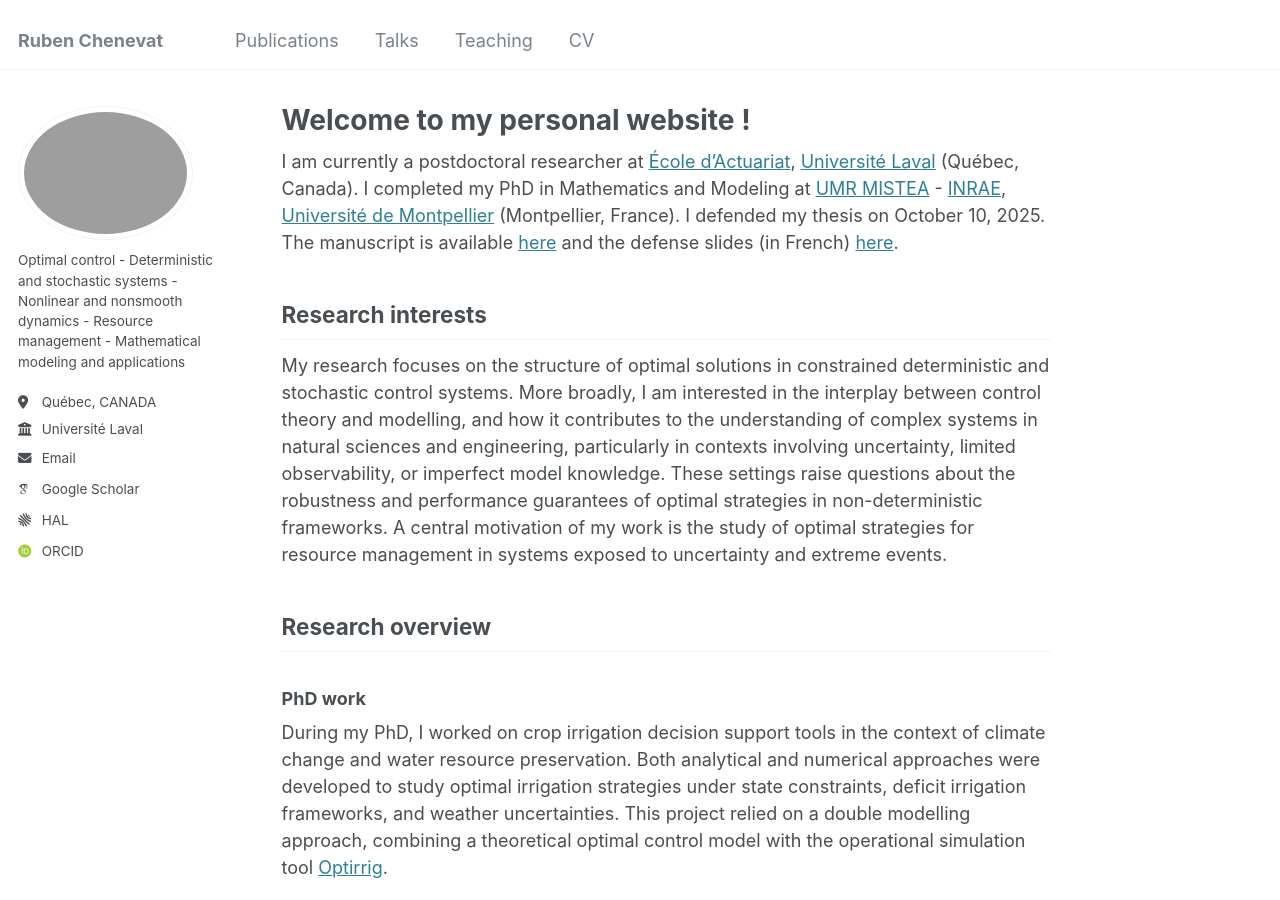
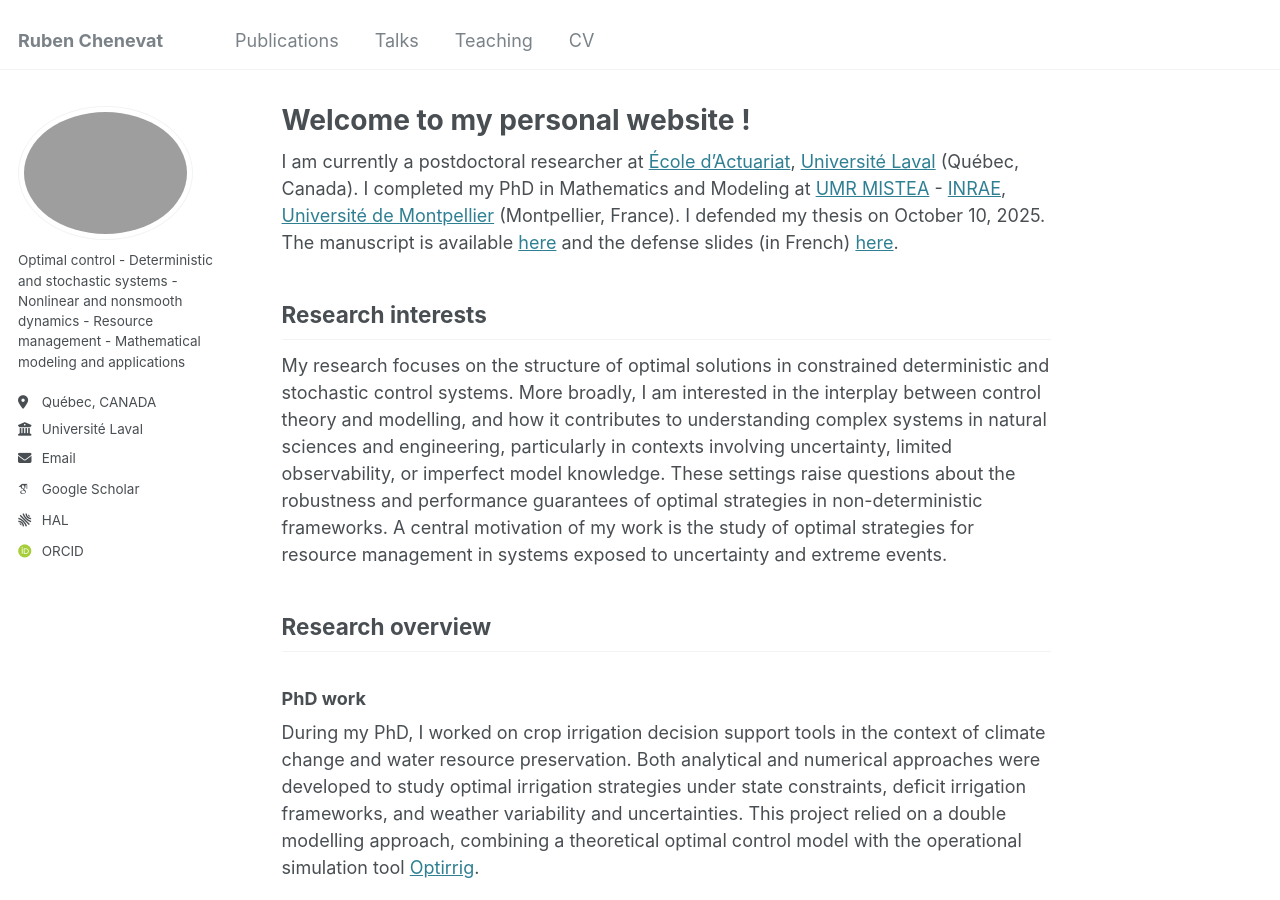
Before and after one commit to rubenchenevat/rubenchenevat.github.io, a Jekyll site: the page built from _pages/about.md, in a window 1280 px wide and 900 px high. Built offline with Jekyll 4.4.1, drawn with Linux system fonts in a browser that asks for light colours; some web fonts are replaced.

Commit message:
Update about.md

```diff
--- a/_pages/about.md
+++ b/_pages/about.md
@@ -12,14 +12,14 @@ I am currently a postdoctoral researcher at [&Eacute;cole d'Actuariat](https://w
 
 ## Research interests
 
-My research focuses on the structure of optimal solutions in constrained deterministic and stochastic control systems. More broadly, I am interested in the interplay between control theory and modelling, and how it contributes to the understanding of complex systems in natural sciences and engineering, particularly in contexts involving uncertainty, limited observability, or imperfect model knowledge. These settings raise questions about the robustness and performance guarantees of optimal strategies in non-deterministic frameworks. A central motivation of my work is the study of optimal strategies for resource management in systems exposed to uncertainty and extreme events.
+My research focuses on the structure of optimal solutions in constrained deterministic and stochastic control systems. More broadly, I am interested in the interplay between control theory and modelling, and how it contributes to understanding complex systems in natural sciences and engineering, particularly in contexts involving uncertainty, limited observability, or imperfect model knowledge. These settings raise questions about the robustness and performance guarantees of optimal strategies in non-deterministic frameworks. A central motivation of my work is the study of optimal strategies for resource management in systems exposed to uncertainty and extreme events.
 
 
 ## Research overview
 
 ### PhD work
 
-During my PhD, I worked on crop irrigation decision support tools in the context of climate change and water resource preservation. Both analytical and numerical approaches were developed to study optimal irrigation strategies under state constraints, deficit irrigation frameworks, and weather uncertainties. This project relied on a double modelling approach, combining a theoretical optimal control model with the operational simulation tool [Optirrig](https://optirrighive.pages-forge.inrae.fr/optirrigCORE/){:target="_blank"}.
+During my PhD, I worked on crop irrigation decision support tools in the context of climate change and water resource preservation. Both analytical and numerical approaches were developed to study optimal irrigation strategies under state constraints, deficit irrigation frameworks, and weather variability and uncertainties. This project relied on a double modelling approach, combining a theoretical optimal control model with the operational simulation tool [Optirrig](https://optirrighive.pages-forge.inrae.fr/optirrigCORE/){:target="_blank"}.
 
 
 ### Current research
```
